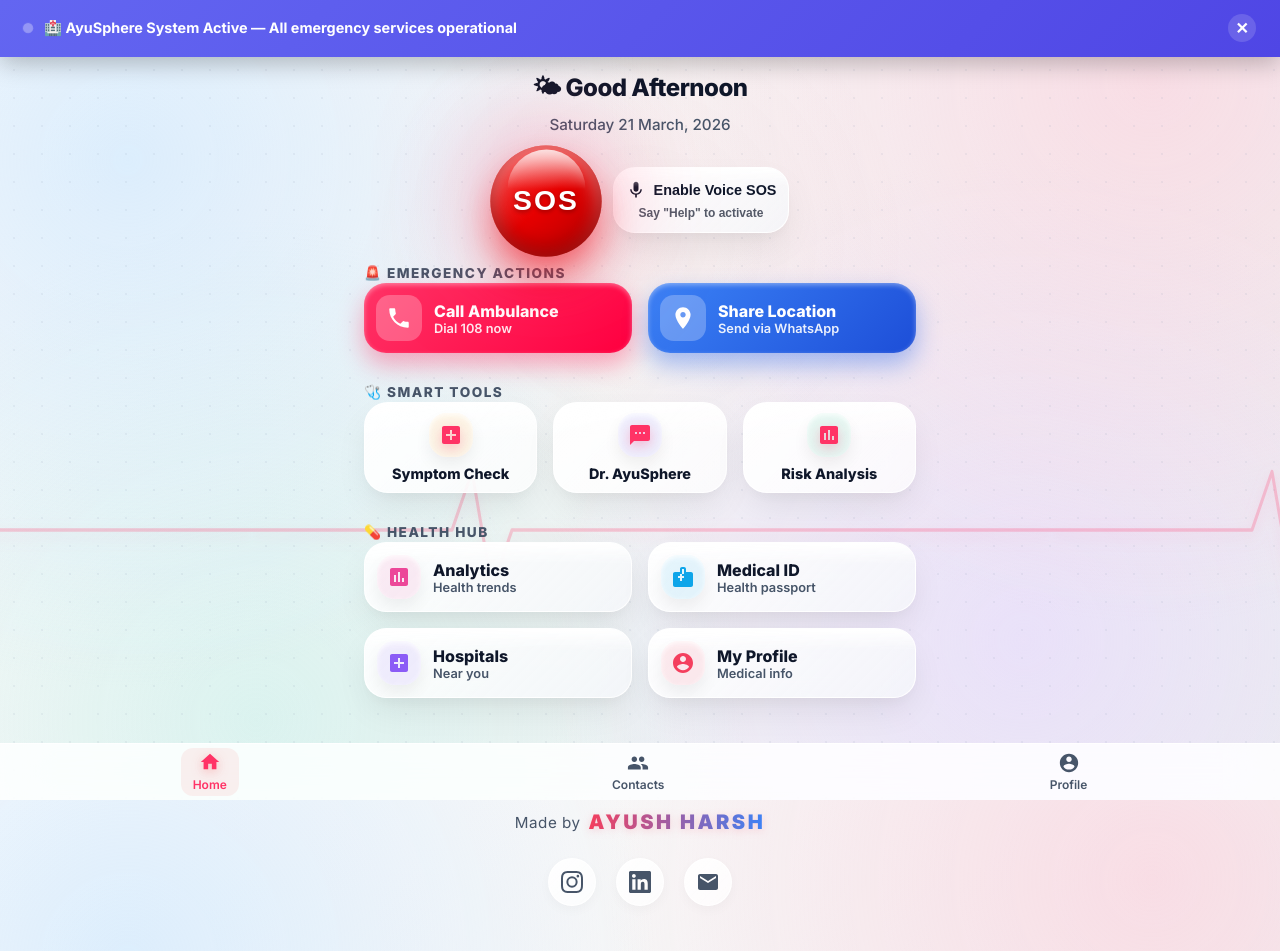
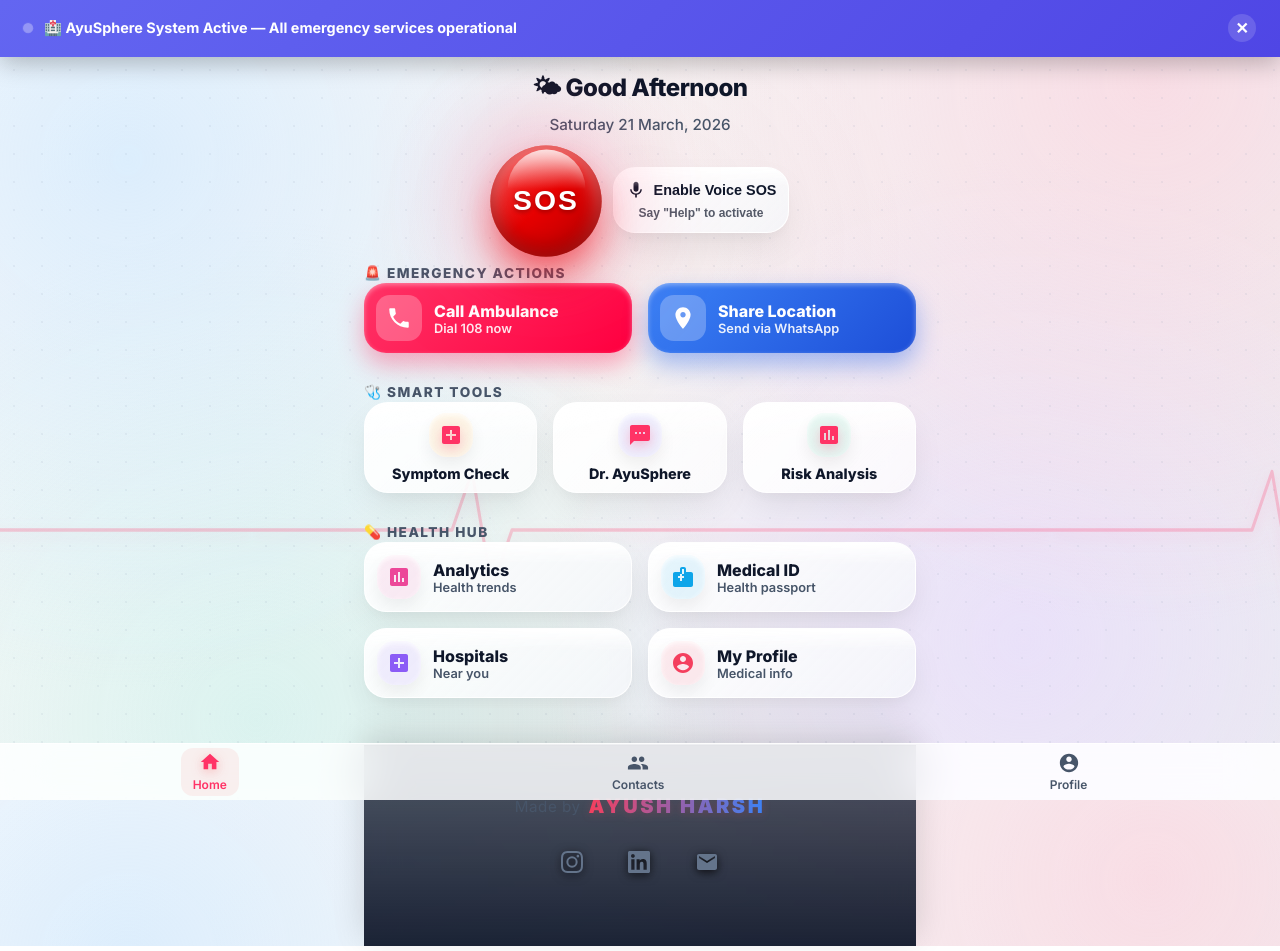
Before and after one commit to Ayush13harsh/AyuSphere, a Next.js app in the folder frontend/: page /dashboard in a window 1280 px wide. Shown: the top 951 px of the page. Built offline with nearby package versions, Linux system fonts and the light colour scheme; no server answers; sample sign-in values are in the browser's storage.

Commit message:
Restore dark glassmorphic footer background, flush gap, and apply shadow physics exclusively to SVG strokes

```diff
--- a/frontend/app/globals.css
+++ b/frontend/app/globals.css
@@ -946,14 +946,18 @@
    ══════════════════════════════════════════════════ */
 
 .premium-footer {
-  margin-top: 2rem;
-  padding: 2rem 1rem 3rem 1rem;
+  margin-top: 0;
+  padding: 3rem 1rem 4rem 1rem;
   display: flex;
   justify-content: center;
   align-items: center;
   position: relative;
-  background: transparent;
-  border-top: 1px solid rgba(0, 0, 0, 0.03);
+  /* Premium dark glassmorphic background just below content */
+  background: linear-gradient(to top, rgba(15, 23, 42, 0.95), rgba(15, 23, 42, 0.7));
+  backdrop-filter: blur(16px);
+  -webkit-backdrop-filter: blur(16px);
+  border-top: 1px solid rgba(255, 255, 255, 0.1);
+  box-shadow: 0 -10px 30px rgba(0,0,0,0.15);
   animation: footerFadeInUp 1s cubic-bezier(0.25, 1, 0.5, 1);
 }
 
@@ -996,101 +1000,70 @@
 
 .social-links {
   display: flex;
-  gap: 1.25rem;
+  gap: 1.8rem;
 }
 
 .social-icon {
   display: flex;
   align-items: center;
   justify-content: center;
-  width: 48px;
-  height: 48px;
-  border-radius: 50%;
-  background: var(--glass-bg);
-  backdrop-filter: var(--glass-blur) var(--glass-saturate);
-  -webkit-backdrop-filter: var(--glass-blur) var(--glass-saturate);
-  border: 1px solid var(--border);
-  color: var(--text-light);
+  width: auto;
+  height: auto;
+  background: transparent !important;
+  backdrop-filter: none;
+  -webkit-backdrop-filter: none;
+  border: none !important;
+  color: #64748b; /* Clean muted default */
+  padding: 0.5rem;
   transition: all 0.3s cubic-bezier(0.4, 0, 0.2, 1);
-  position: relative;
-  overflow: hidden;
-  box-shadow: 0 4px 12px rgba(0,0,0,0.03);
+  box-shadow: none !important;
+}
+
+.social-icon svg {
+  transition: all 0.3s cubic-bezier(0.4, 0, 0.2, 1);
+  /* Apply black shadow purely on the SVG path (written area) */
+  filter: drop-shadow(0 2px 5px rgba(0,0,0,0.8));
 }
 
 .social-icon::before {
-  content: '';
-  position: absolute;
-  top: 0; left: 0; width: 100%; height: 100%;
-  background: linear-gradient(135deg, rgba(255,255,255,0.4), transparent);
-  opacity: 0;
-  transition: opacity 0.3s;
+  display: none !important; /* eradicate circle overlay */
 }
 
-.icon-instagram:hover {
-  transform: scale(1.12) translateY(-4px);
-  color: #fff;
-  background: linear-gradient(45deg, #f09433 0%, #e6683c 25%, #dc2743 50%, #cc2366 75%, #bc1888 100%);
-  border-color: transparent;
-  box-shadow: 0 10px 20px rgba(220, 39, 67, 0.25);
+/* Hover Physics - Scales the actual SVG and injects Neon Brand Glows onto the strokes */
+.icon-instagram:hover svg {
+  transform: scale(1.3);
+  color: #e1306c; /* Instagram Pink */
+  filter: drop-shadow(0 4px 8px rgba(0,0,0,0.9)) drop-shadow(0 0 12px rgba(225, 48, 108, 0.8));
 }
 
-.icon-linkedin:hover {
-  transform: scale(1.12) translateY(-4px);
-  color: #fff;
-  background: #0a66c2;
-  border-color: transparent;
-  box-shadow: 0 10px 20px rgba(10, 102, 194, 0.3);
+.icon-linkedin:hover svg {
+  transform: scale(1.3);
+  color: #0a66c2; /* LinkedIn Blue */
+  filter: drop-shadow(0 4px 8px rgba(0,0,0,0.9)) drop-shadow(0 0 12px rgba(10, 102, 194, 0.8));
 }
 
-.icon-email:hover {
-  transform: scale(1.12) translateY(-4px);
-  color: #fff;
-  background: #333333;
-  border-color: transparent;
-  box-shadow: 0 10px 20px rgba(0, 0, 0, 0.2);
+.icon-email:hover svg {
+  transform: scale(1.3);
+  color: #10b981; /* Clean Emerald Green */
+  filter: drop-shadow(0 4px 8px rgba(0,0,0,0.9)) drop-shadow(0 0 12px rgba(16, 185, 129, 0.8));
 }
 
-.social-icon:hover::before {
-  opacity: 1;
-}
-
-.social-icon:active {
-  transform: scale(0.95);
-  box-shadow: 0 4px 10px rgba(0,0,0,0.1);
+.social-icon:active svg {
+  transform: scale(0.9);
 }
 
 [data-theme="dark"] .premium-footer {
-  background: transparent;
-  border-top: 1px solid rgba(255, 255, 255, 0.05);
+  background: linear-gradient(to top, rgba(2, 6, 23, 0.95), rgba(2, 6, 23, 0.8));
+  border-top: 1px solid rgba(255, 255, 255, 0.08);
 }
 [data-theme="dark"] .author-name {
   background: linear-gradient(90deg, #fb7185, #60a5fa);
   -webkit-background-clip: text;
   background-clip: text;
+  filter: drop-shadow(0 2px 4px rgba(251, 113, 133, 0.4));
 }
 [data-theme="dark"] .social-icon {
-  background: rgba(30, 41, 59, 0.7);
-  border-color: rgba(255,255,255,0.1);
-  color: #94a3b8;
-  box-shadow: 0 4px 12px rgba(0,0,0,0.3);
-}
-
-[data-theme="dark"] .icon-instagram:hover {
-  color: #fff;
-  background: linear-gradient(45deg, #f09433 0%, #e6683c 25%, #dc2743 50%, #cc2366 75%, #bc1888 100%);
-  box-shadow: 0 10px 20px rgba(220, 39, 67, 0.4);
-}
-
-[data-theme="dark"] .icon-linkedin:hover {
-  color: #fff;
-  background: #0a66c2;
-  box-shadow: 0 10px 20px rgba(10, 102, 194, 0.4);
-}
-
-[data-theme="dark"] .icon-email:hover {
-  color: #000;
-  background: #f8fafc;
-  box-shadow: 0 10px 20px rgba(255, 255, 255, 0.2);
+  color: #94a3b8; /* Muted slate for dark mode default */
 }
 
 @keyframes footerFadeInUp {
```
